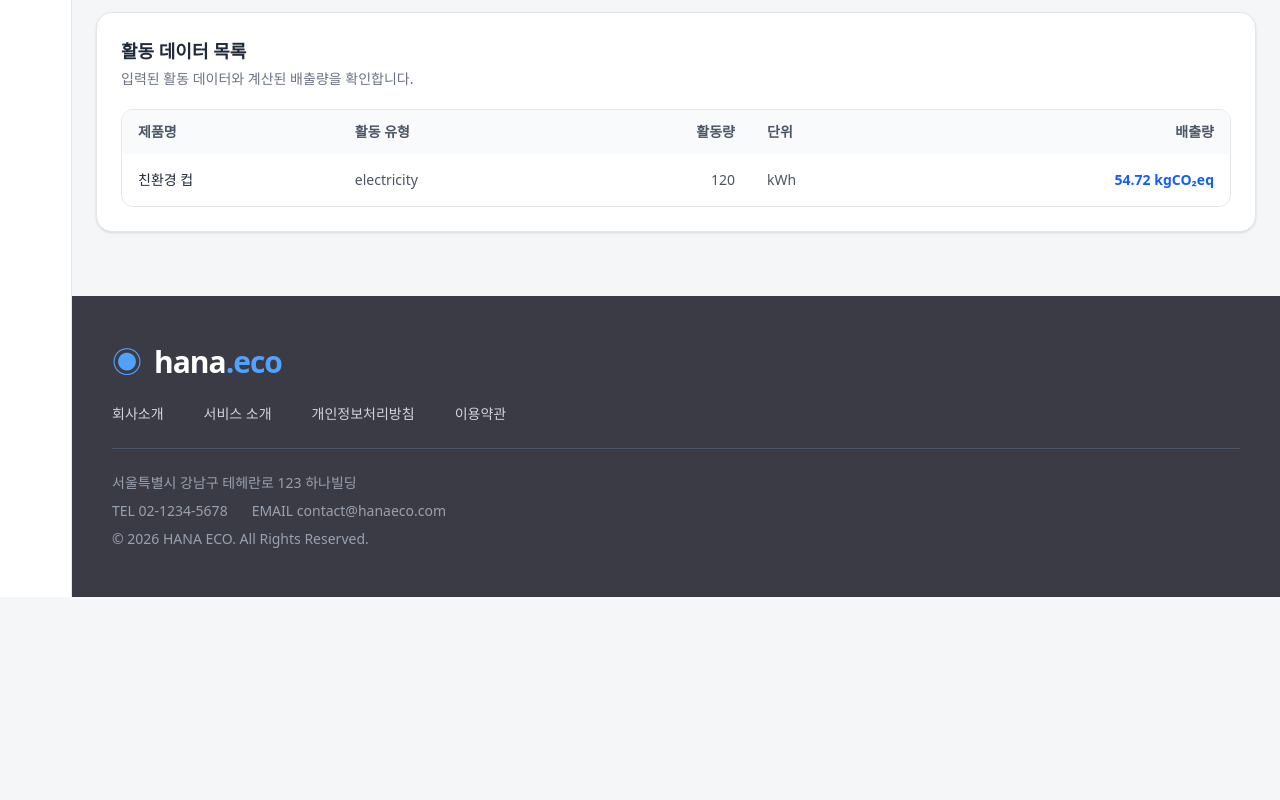
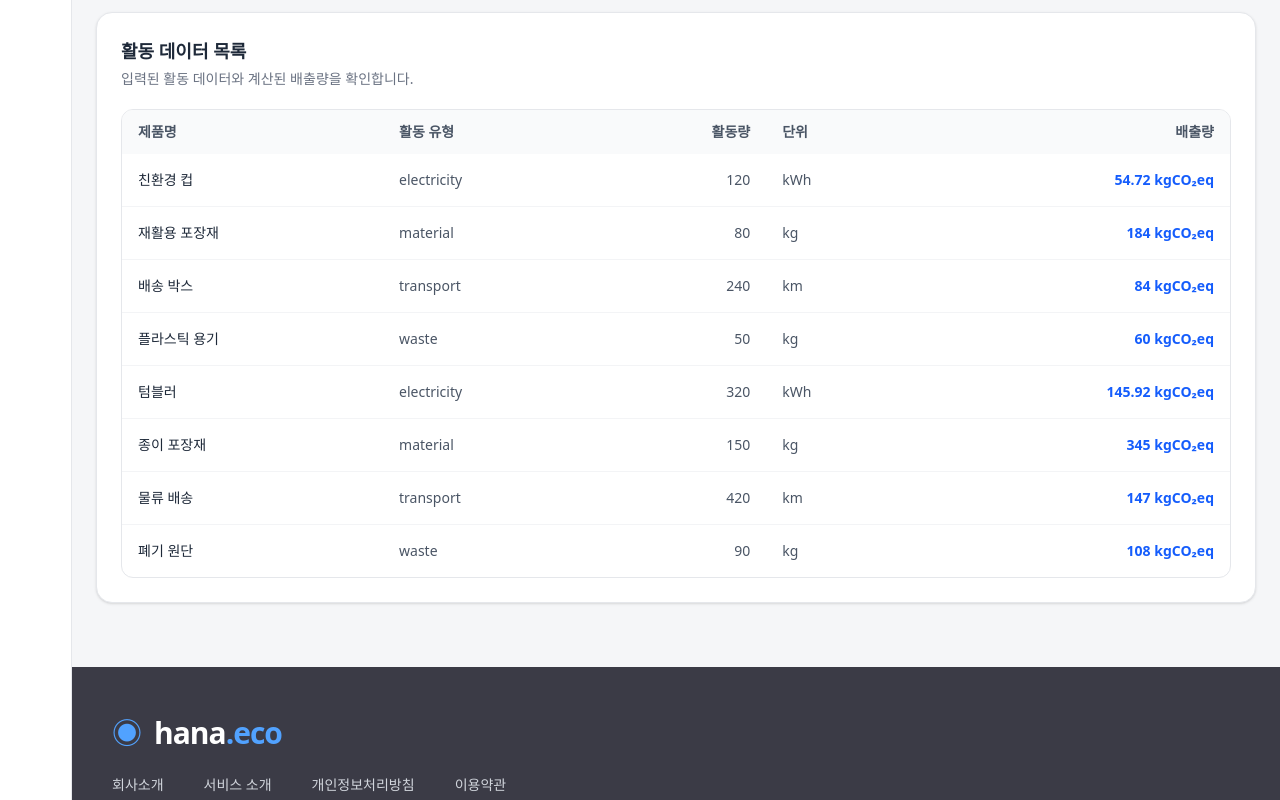
Before and after one commit to yejify/hana_eco, a Next.js app: page / in a window 1280 px wide. Shown: the part 1001-1801 px from the top of the page. Before the commit the page ends 1598 px from the top, so only its background shows below. Built offline with nearby package versions, Linux system fonts and the light colour scheme.

Commit message:
feat: 데이터 추가

```diff
--- a/data/mockActivityData.ts
+++ b/data/mockActivityData.ts
@@ -10,4 +10,60 @@ export const mockActivityData: ActivityData[] = [
     unit: 'kWh',
     emission: calculateEmission('electricity', 120),
   },
+  {
+    id: 2,
+    productName: '재활용 포장재',
+    activityType: 'material',
+    amount: 80,
+    unit: 'kg',
+    emission: calculateEmission('material', 80),
+  },
+  {
+    id: 3,
+    productName: '배송 박스',
+    activityType: 'transport',
+    amount: 240,
+    unit: 'km',
+    emission: calculateEmission('transport', 240),
+  },
+  {
+    id: 4,
+    productName: '플라스틱 용기',
+    activityType: 'waste',
+    amount: 50,
+    unit: 'kg',
+    emission: calculateEmission('waste', 50),
+  },
+  {
+    id: 5,
+    productName: '텀블러',
+    activityType: 'electricity',
+    amount: 320,
+    unit: 'kWh',
+    emission: calculateEmission('electricity', 320),
+  },
+  {
+    id: 6,
+    productName: '종이 포장재',
+    activityType: 'material',
+    amount: 150,
+    unit: 'kg',
+    emission: calculateEmission('material', 150),
+  },
+  {
+    id: 7,
+    productName: '물류 배송',
+    activityType: 'transport',
+    amount: 420,
+    unit: 'km',
+    emission: calculateEmission('transport', 420),
+  },
+  {
+    id: 8,
+    productName: '폐기 원단',
+    activityType: 'waste',
+    amount: 90,
+    unit: 'kg',
+    emission: calculateEmission('waste', 90),
+  },
 ];
```
